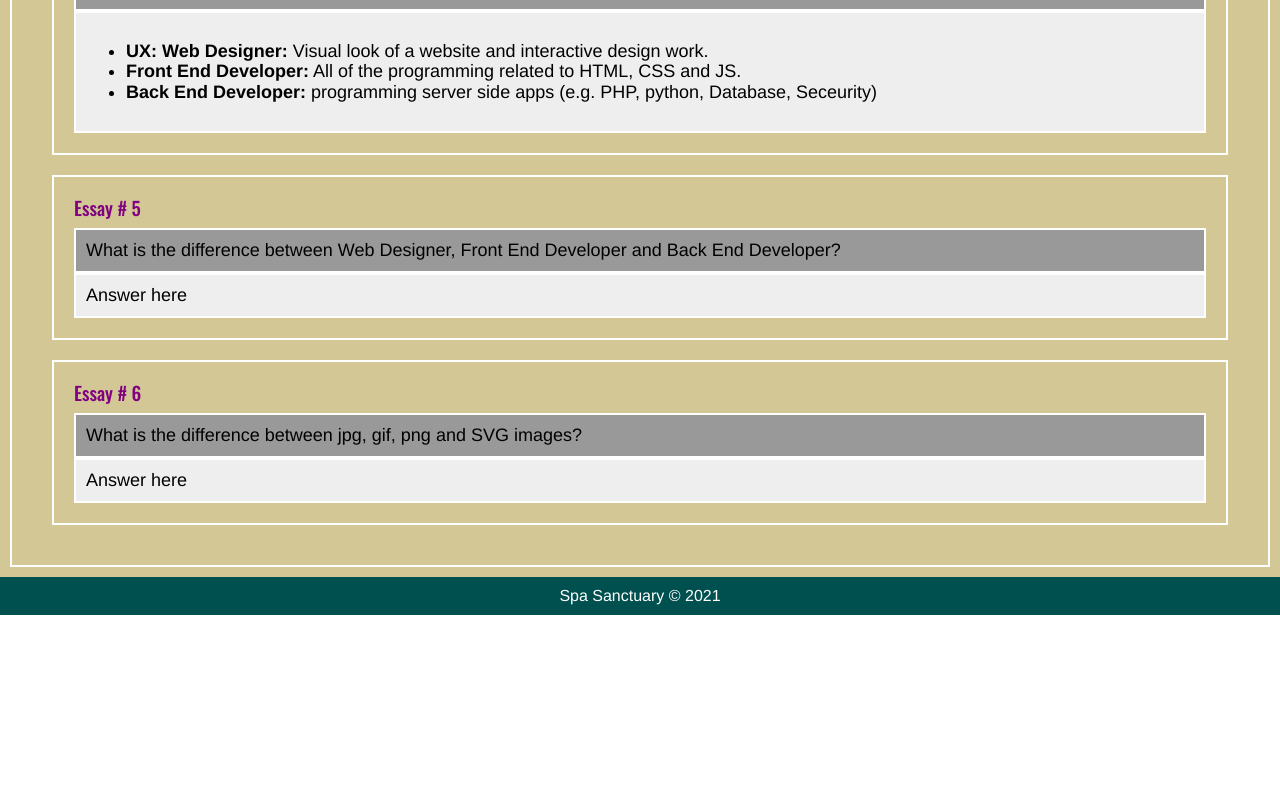
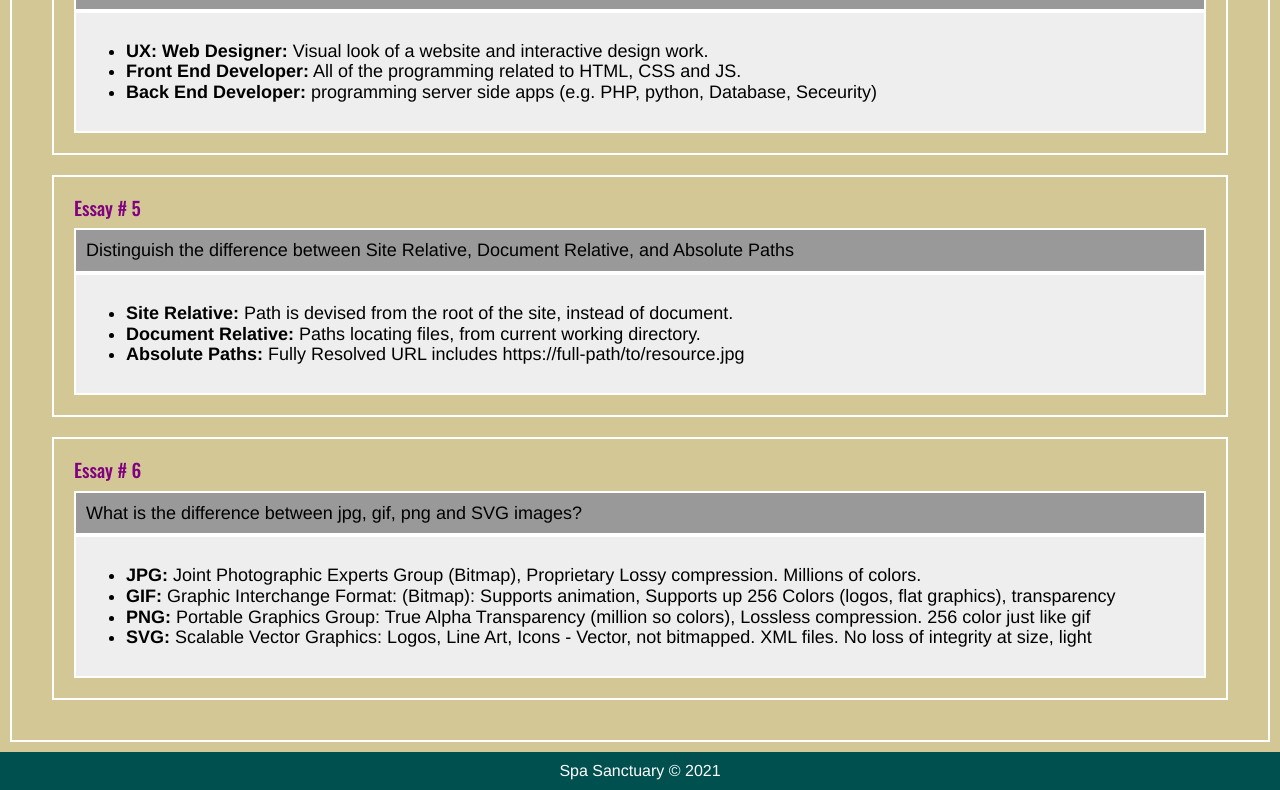
Before and after one commit to meatch/uclax-web1-summer21, a React (Create React App) app: page /homework in a window 1280 px wide. Shown: the part 1668-2458 px from the top of the page. Before the commit the page ends 2283 px from the top, so only its background shows below. Built offline with nearby package versions, Linux system fonts and the light colour scheme.

Commit message:
Updating Homeowork

```diff
--- a/src/React/Homework/Homework.jsx
+++ b/src/React/Homework/Homework.jsx
@@ -63,15 +63,24 @@ const Homework = () => {
             </Essay>
             <Essay
                 number={ 5 }
-                question='What is the difference between Web Designer, Front End Developer and Back End Developer?'
+                question='Distinguish the difference between Site Relative, Document Relative, and Absolute Paths'
             >
-                Answer here
+                <ul>
+                    <li><b>Site Relative:</b> Path is devised from the root of the site, instead of document.</li>
+                    <li><b>Document Relative:</b> Paths locating files, from current working directory.</li>
+                    <li><b>Absolute Paths:</b> Fully Resolved URL includes https://full-path/to/resource.jpg</li>
+                </ul>
             </Essay>
             <Essay
                 number={ 6 }
                 question='What is the difference between jpg, gif, png and SVG images?'
             >
-                Answer here
+                <ul>
+                    <li><b>JPG:</b> Joint Photographic Experts Group (Bitmap), Proprietary Lossy compression. Millions of colors.</li>
+                    <li><b>GIF:</b> Graphic Interchange Format: (Bitmap): Supports animation, Supports up 256 Colors (logos, flat graphics), transparency</li>
+                    <li><b>PNG:</b> Portable Graphics Group: True Alpha Transparency (million so colors), Lossless compression. 256 color just like gif</li>
+                    <li><b>SVG:</b> Scalable Vector Graphics: Logos, Line Art, Icons - Vector, not bitmapped. XML files. No loss of integrity at size, light</li>
+                </ul>
             </Essay>
         </div>
     );
--- a/src/React/Pages/Welcome/Staff/StaffMembers.jsx
+++ b/src/React/Pages/Welcome/Staff/StaffMembers.jsx
@@ -9,7 +9,7 @@ import StaffMember from './StaffMember.jsx';
 
 const StaffMembers = () => {
 
-    console.log('staffData', staffData);
+    // console.log('staffData', staffData);
 
     return (
         <StaffMembersStyled className='StaffMembers'>
```
